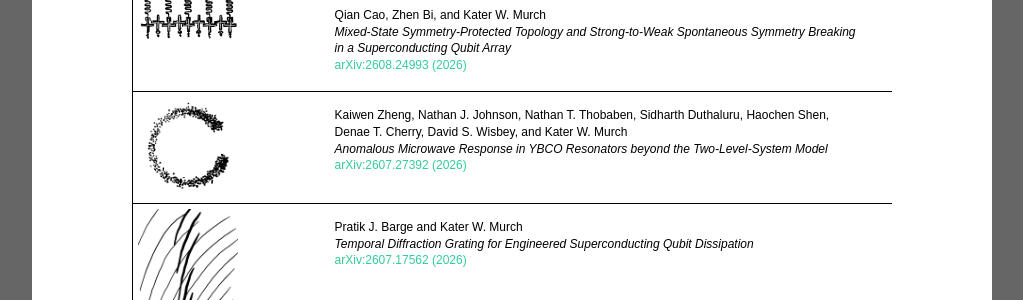
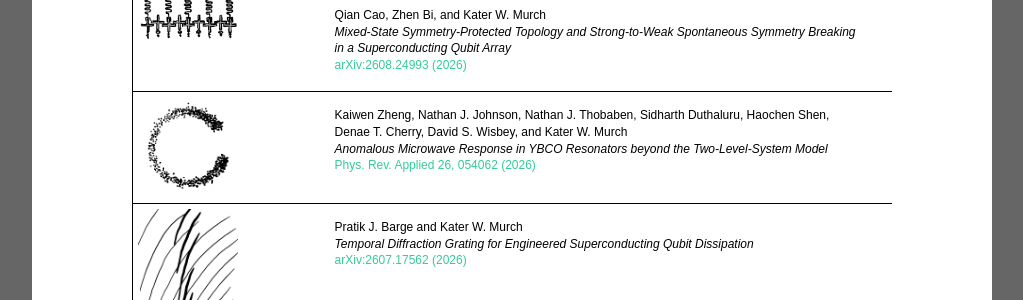
Before and after one commit to murchlab/murchlab.github.io, a Jekyll site: the page built from publications.html, in a window 1280 px wide and 900 px high. Shown: the part 424-724 px from the top of the window, without its empty margins (128-1151 px from the left). Built offline with Jekyll 4.4.1, drawn with Linux system fonts in a browser that asks for light colours.

Commit message:
Update YBCO resonator paper to published journal citation
This paper (previously listed as arXiv:2607.27392) is now published in
Phys. Rev. Applied 26, 054062 (2026); swap the arXiv link for the DOI
link and matching citation format. Also fix Thobaben middle initial
(J, not T) per the published author list and consistency with the
other entry on this page citing the same author.

Co-Authored-By: Claude Sonnet 5 <noreply@anthropic.com>

```diff
--- a/publications.html
+++ b/publications.html
@@ -70,10 +70,10 @@ title: Publications
 	</tr>
 	<tr class="publicationContent">
 		<td>
-		<p> Kaiwen Zheng, Nathan J. Johnson, Nathan T. Thobaben, Sidharth Duthaluru, Haochen Shen, Denae T. Cherry, David S. Wisbey, and Kater W. Murch
+		<p> Kaiwen Zheng, Nathan J. Johnson, Nathan J. Thobaben, Sidharth Duthaluru, Haochen Shen, Denae T. Cherry, David S. Wisbey, and Kater W. Murch
 		<br><i>Anomalous Microwave Response in YBCO Resonators beyond the Two-Level-System Model</i>
 		<br>
-<a href=https://arxiv.org/pdf/2607.27392>arXiv:2607.27392 (2026)</a>
+<a href=https://doi.org/10.1103/j3j9-hngq>Phys. Rev. Applied 26, 054062 (2026)</a>
 		</p>
 		</td>
 	</tr>
```
